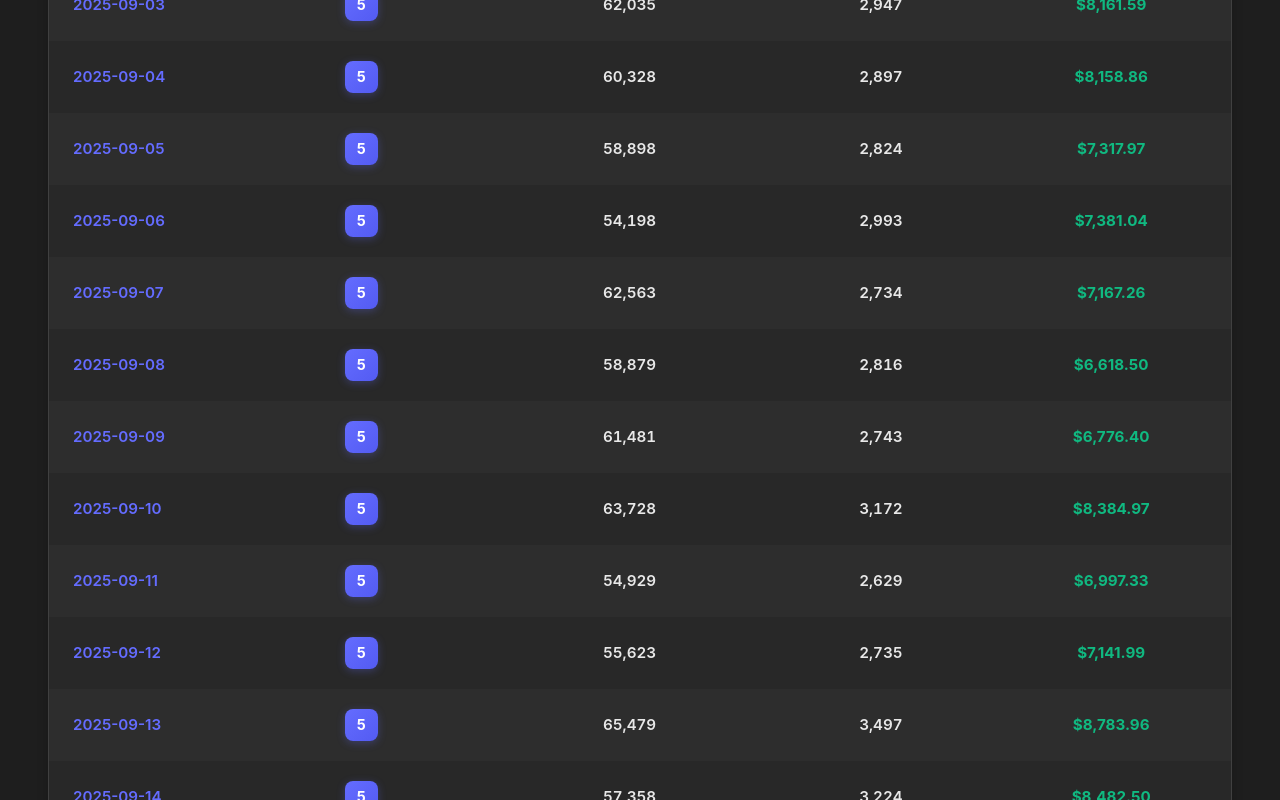
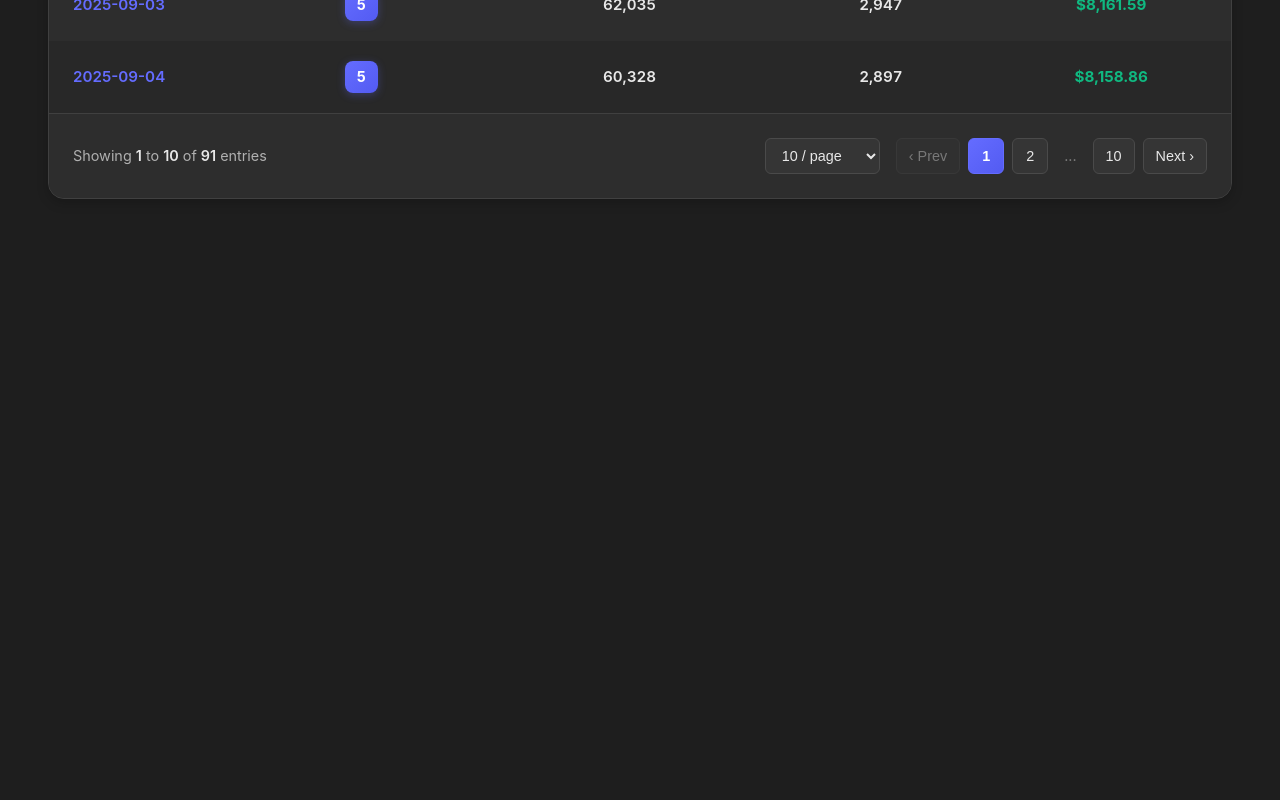
Before and after one commit to hapttic/front-test-assigment-2025-public, a React (Vite) app: page / in a window 1280 px wide. Shown: the part 1720-2520 px from the top of the page. After the commit the page ends 1959 px from the top, so only its background shows below. Built offline with nearby package versions, Linux system fonts and the light colour scheme.

Commit message:
fix: reduce default table page size from 25 to 10 rows
- Change default pagination from 25 to 10 rows
- Make table more compact and easier to scan
- Reduce initial scroll length
- Users can still select 25, 50, or 100 if needed

```diff
--- a/src/components/DataGrid.tsx
+++ b/src/components/DataGrid.tsx
@@ -12,7 +12,7 @@ interface DataGridProps {
 
 export function DataGrid({ data, sortField, sortDirection, onSort }: DataGridProps) {
   const [currentPage, setCurrentPage] = useState(1);
-  const [pageSize, setPageSize] = useState(25);
+  const [pageSize, setPageSize] = useState(10);
 
   // Calculate pagination
   const totalPages = Math.ceil(data.length / pageSize);
```
